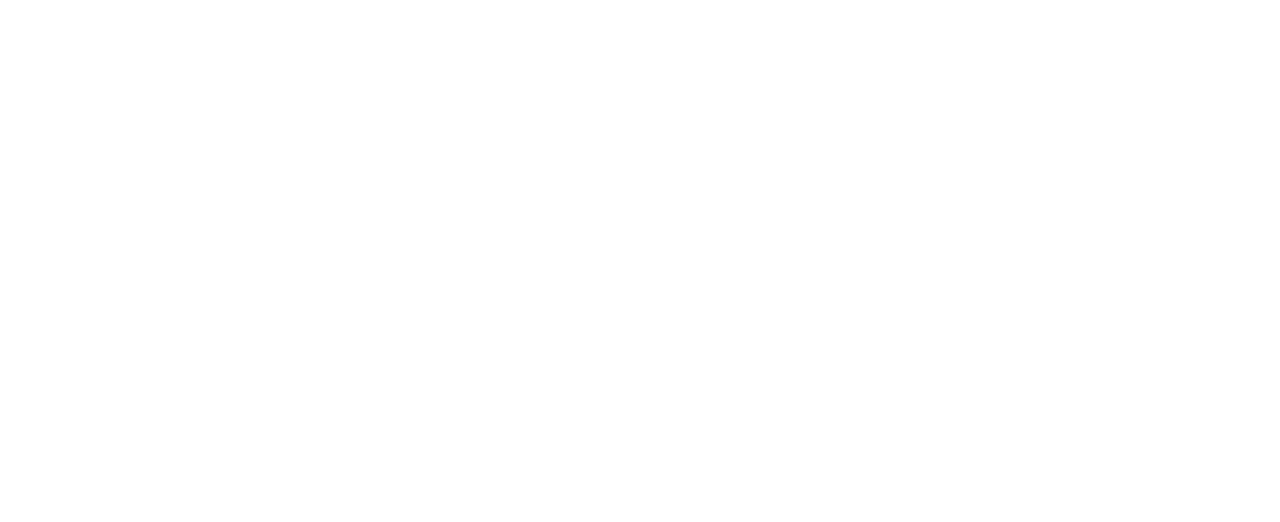
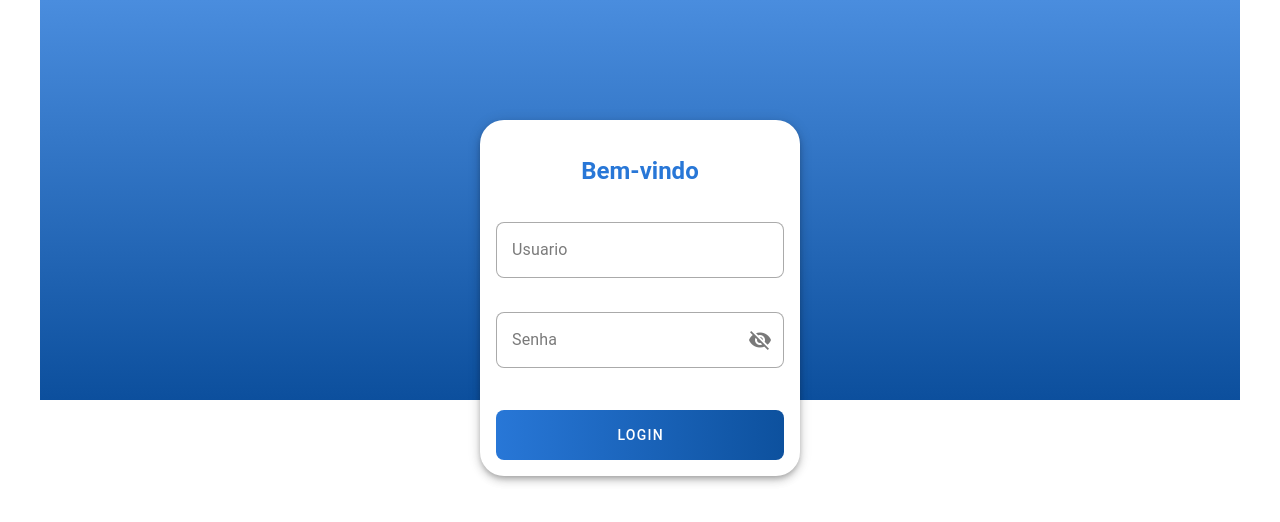
Before and after one commit to fabricadesoftware-ifc/fabricaGPTER_frontEnd, a Vue app: page /sign-in in a window 1280 px wide. Before the commit this address had no page. Shown: the top 522 px of the page. Built offline with nearby package versions, Linux system fonts and the light colour scheme; a small style sheet from the web is missing.

Commit message:
FEAT: Create login page #1

```diff
--- /dev/null
+++ b/src/pages/sign-in.vue
@@ -0,0 +1,54 @@
+<template>
+  <v-container
+    class="fluid fill-height pa-0 blue-gradient d-flex flex-column align-center"
+  >
+    <AppLogo class="mb-15" />
+    <v-card width="320" elevation="5" class="rounded-xl class pa-4">
+      <v-card-title
+        class="text-h5 text-primary text-center font-weight-bold mt-2 mb-6"
+        >Bem-vindo</v-card-title
+      >
+      <v-text-field
+        type="email"
+        label="Usuario"
+        variant="outlined"
+        class="mb-3"
+        rounded="lg"
+      ></v-text-field>
+      <v-text-field
+        label="Senha"
+        type="password"
+        variant="outlined"
+        rounded="lg"
+        class="mb-5"
+        append-inner-icon="mdi-eye-off"
+      ></v-text-field>
+      <v-btn
+        block
+        variant=""
+        rounded="lg"
+        height="50px"
+        class="darken-blue-gradient text-white"
+        >Login</v-btn
+      >
+    </v-card>
+  </v-container>
+</template>
+
+<script>
+import AppLogo from "@/components/AppLogo.vue";
+</script>
+
+<style>
+.blue-gradient {
+  background-image: linear-gradient(
+    180deg,
+    #4a8dde 0%,
+    #0c4f9d 50%,
+    #ffffff 50%
+  );
+}
+.darken-blue-gradient {
+  background-image: linear-gradient(90deg, #2877d7 0%, #0d519e 100%);
+}
+</style>
--- a/typed-router.d.ts
+++ b/typed-router.d.ts
@@ -19,5 +19,6 @@ declare module 'vue-router/auto-routes' {
    */
   export interface RouteNamedMap {
     '/': RouteRecordInfo<'/', '/', Record<never, never>, Record<never, never>>,
+    '/sign-in': RouteRecordInfo<'/sign-in', '/sign-in', Record<never, never>, Record<never, never>>,
   }
 }
```
